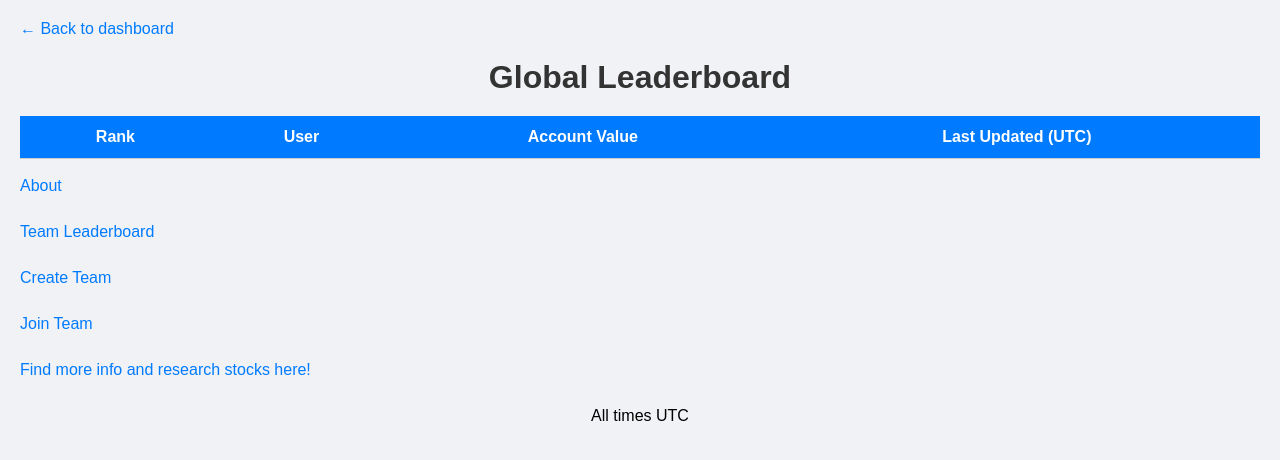
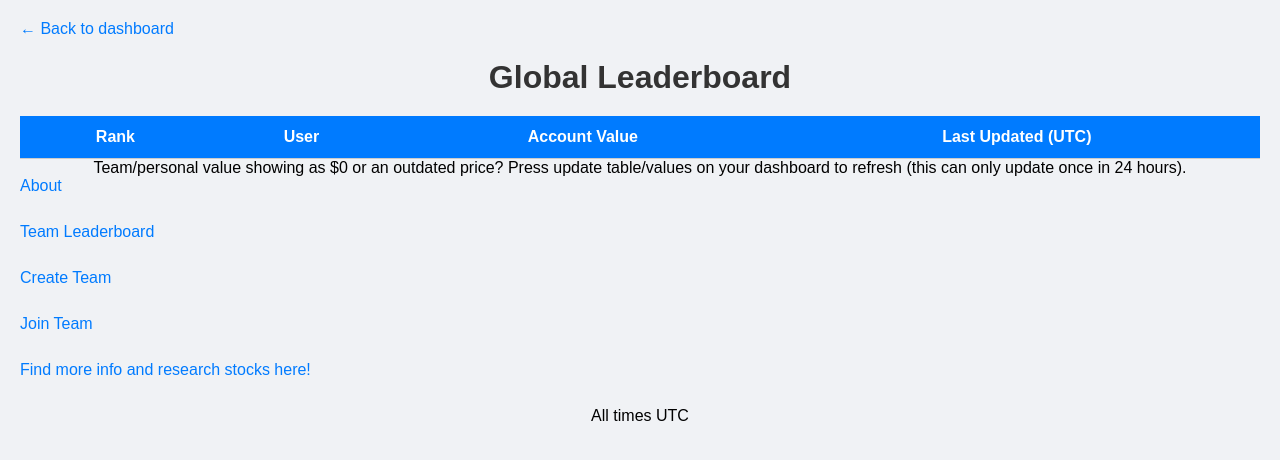
Before and after one commit to tallbeenboy/urban-couscous, a Flask app: page /leaderboard-page in a window 1280 px wide. Shown: the top 460 px of the page. Run offline with Flask 3, Linux system fonts and the light colour scheme; data that the repository does not hold is empty; parts of the project's set-up code (start-up, migrations or seed data) failed here and were passed over.

Commit message:
Update leaderboard.html

```diff
--- a/templates/leaderboard.html
+++ b/templates/leaderboard.html
@@ -90,6 +90,8 @@
       </tbody>
     </table>
   </div>
+    Team/personal value showing as $0 or an outdated price? Press update table/values on your dashboard to refresh (this can only update once in 24 hours).
+
   <br>
         <a href="{{ url_for('about') }}">About</a>
         <br>
```
